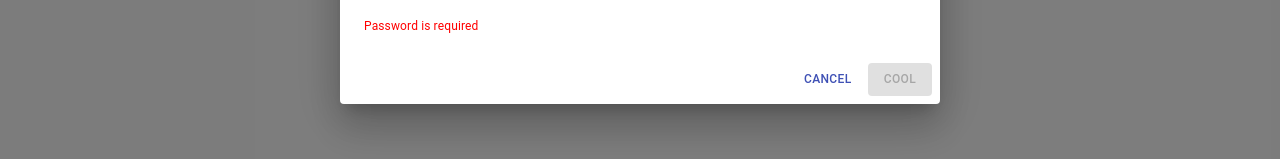
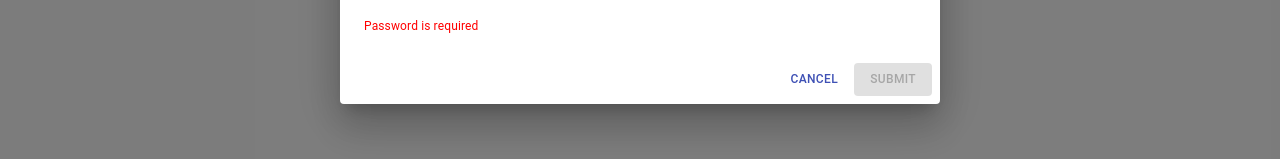
Before and after one commit to Shubham0726/MERN, a React (Create React App) app: page / in a window 1280 px wide. Both pictures are taken after a click on the button "ADD TRAINEE". Shown: the part 535-694 px from the top of the page. Built offline with nearby package versions, Linux system fonts and the light colour scheme.

Commit message:
git ignre added~

```diff
--- a/src/pages/Trainee/components/AddDialog/index.jsx
+++ b/src/pages/Trainee/components/AddDialog/index.jsx
@@ -192,7 +192,7 @@ hasTouched = () => {
             {this.hasTouched() ?     <Button onClick={this.handleClose} color="primary">
                 Submit
               </Button> :
-                <Button variant="contained" color="danger" disabled>cool</Button> }
+                <Button variant="contained" color="danger" disabled>Submit</Button> }
             </DialogActions>
           </Dialog>
         </div>
```
Also changed, not shown: 1 other file (tests, documents, lock files or other folders).
